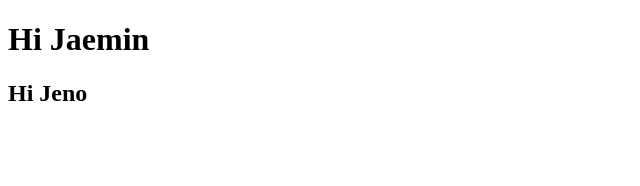
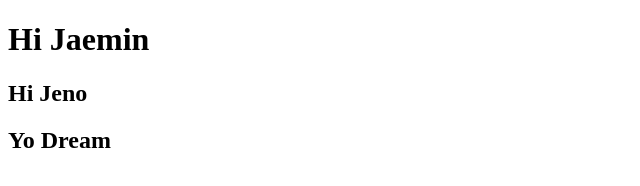
Before and after one commit to s3915050/S3915050_IIT_A2, a plain HTML site: page index.html in a window 1280 px wide. Shown: the whole page, without its empty margins (0-640 px from the left). Drawn offline with Linux system fonts and the light colour scheme.

Commit message:
adding yo dream to index.html

```diff
--- a/index.html
+++ b/index.html
@@ -7,5 +7,6 @@
   <body>
 <h1>Hi Jaemin</h1>
 <h2>Hi Jeno</h2>
+<h2>Yo Dream</h2>
   </body>
 </html>
```
